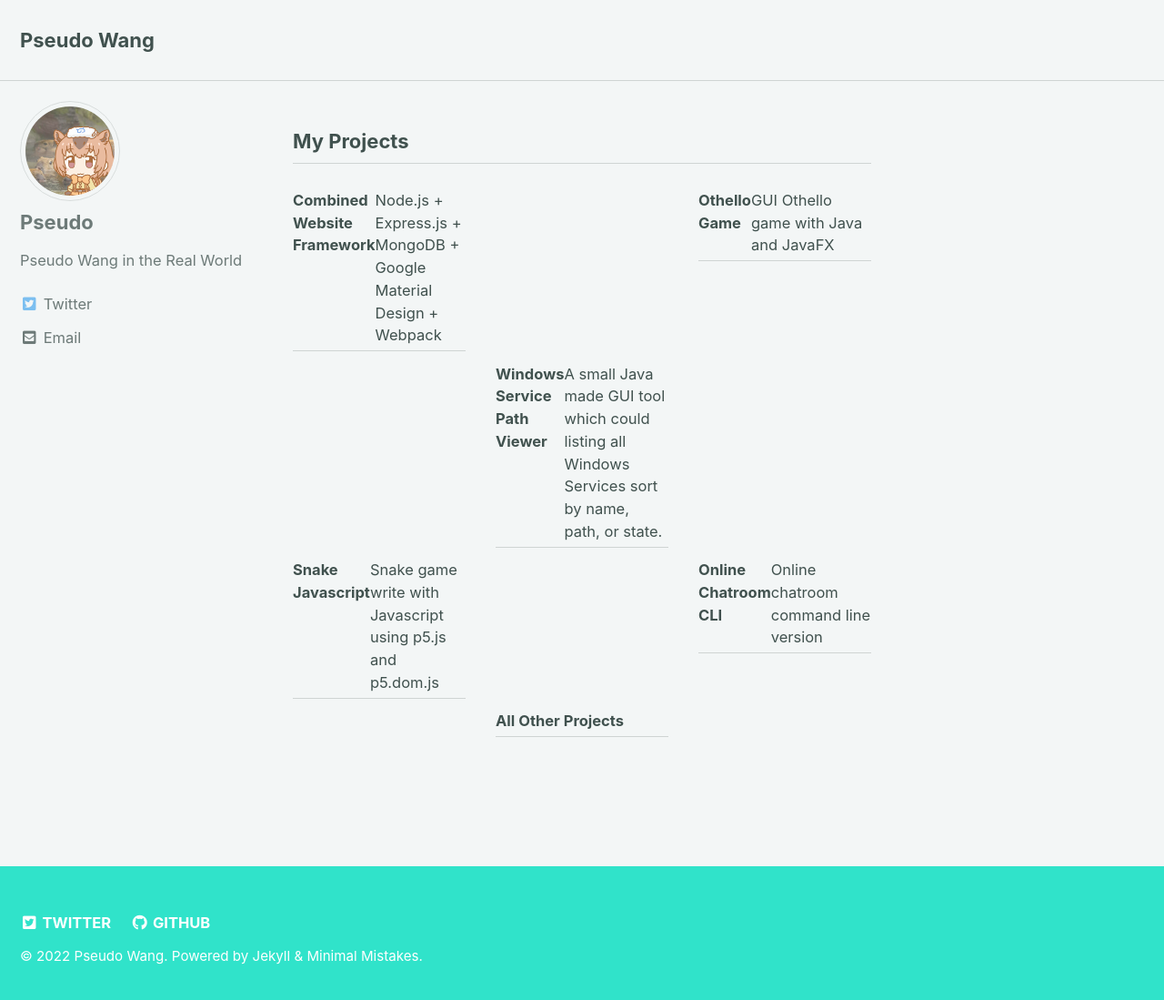
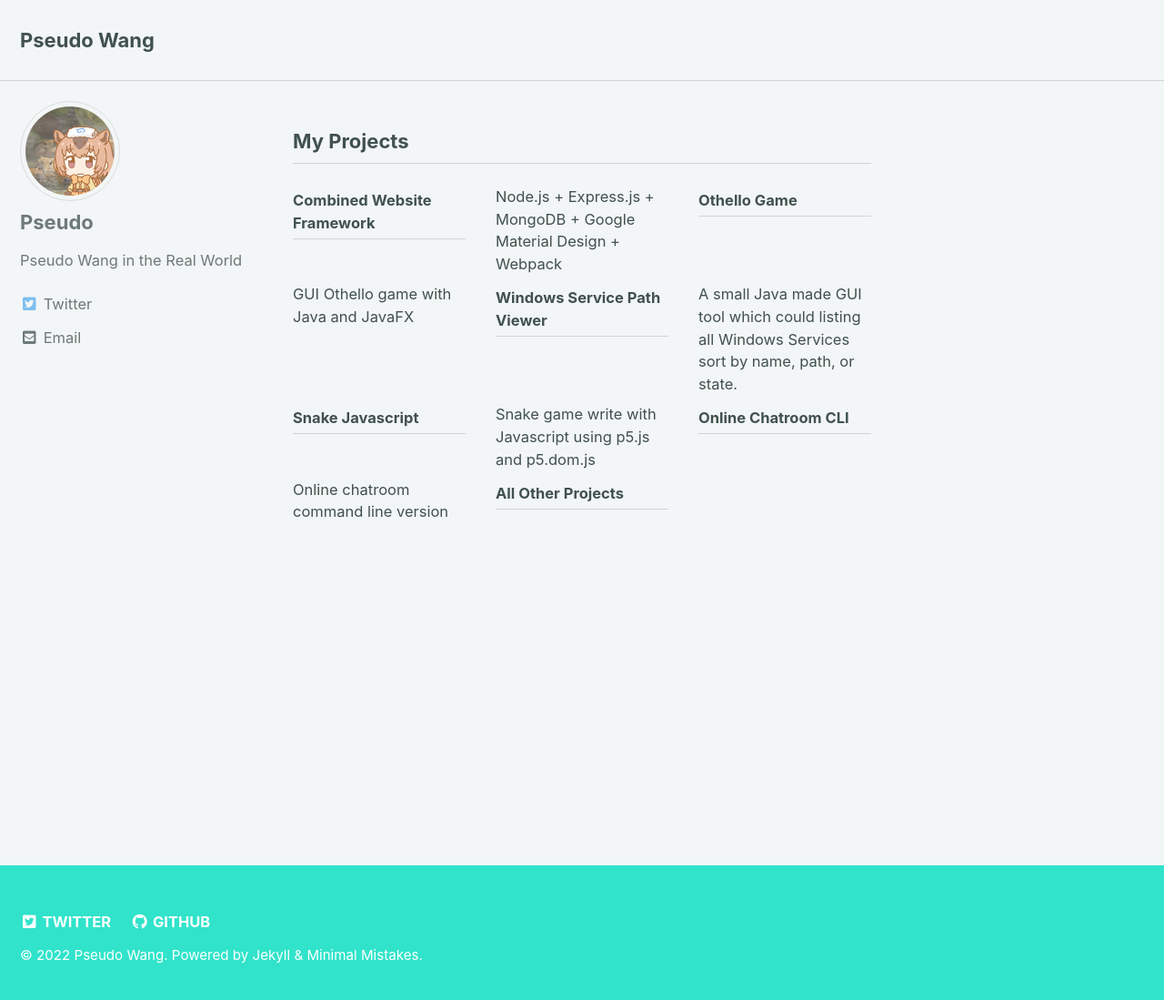
Before and after one commit to WuWaA/wuwaa.github.io, a Jekyll site: the page built from index.html, in a window 1280 px wide and 1106 px high. Shown: the top 1099 px of the window at 91% size. Built offline with Jekyll 4.4.1, drawn with Linux system fonts in a browser that asks for light colours; cached includes are drawn as plain includes; the list of posts is cut into pages by our own code.

Commit message:
Update style

```diff
--- a/_layouts/home.html
+++ b/_layouts/home.html
@@ -25,43 +25,43 @@ layout: archive
   <li>
     <a href="https://github.com/WuWaA/Combined-Website-Framework">
       <strong>Combined Website Framework</strong>
-      <br>
-      <span>Node.js + Express.js + MongoDB + Google Material Design + Webpack</span>
     </a>
   </li>
-  <br>
+  <li>
+    <span>Node.js + Express.js + MongoDB + Google Material Design + Webpack</span>
+  </li>
   <li>
     <a href="https://github.com/WuWaA/Othello-Game">
       <strong>Othello Game</strong>
-      <br>
-      <span>GUI Othello game with Java and JavaFX</span>
     </a>
   </li>
-  <br>
+  <li>
+    <span>GUI Othello game with Java and JavaFX</span>
+  </li>
   <li>
     <a href="https://github.com/WuWaA/Windows-Service-Path-Viewer">
       <strong>Windows Service Path Viewer</strong>
-      <br>
-      <span>A small Java made GUI tool which could listing all Windows Services sort by name, path, or state.</span>
     </a>
   </li>
-  <br>
+  <li>
+    <span>A small Java made GUI tool which could listing all Windows Services sort by name, path, or state.</span>
+  </li>
   <li>
     <a href="https://github.com/WuWaA/Snake-Javascript">
       <strong>Snake Javascript</strong>
-      <br>
-      <span>Snake game write with Javascript using p5.js and p5.dom.js</span>
     </a>
   </li>
-  <br>
+  <li>
+    <span>Snake game write with Javascript using p5.js and p5.dom.js</span>
+  </li>
   <li>
     <a href="https://github.com/WuWaA/Online-Chatroom-CLI">
       <strong>Online Chatroom CLI</strong>
-      <br>
-      <span>Online chatroom command line version</span>
     </a>
   </li>
-  <br>
+  <li>
+    <span>Online chatroom command line version</span>
+  </li>
   <li>
     <a href="https://github.com/WuWaA/">
       <strong>All Other Projects</strong>
```
